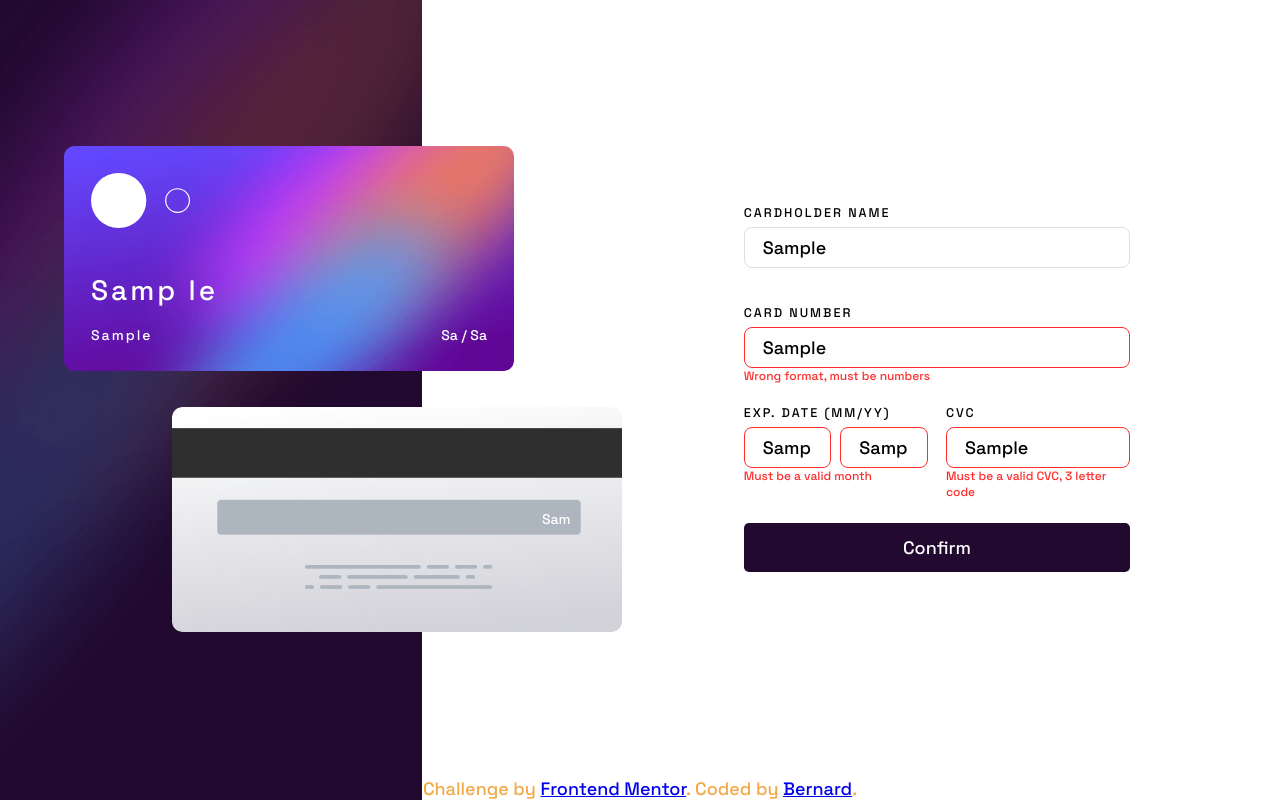
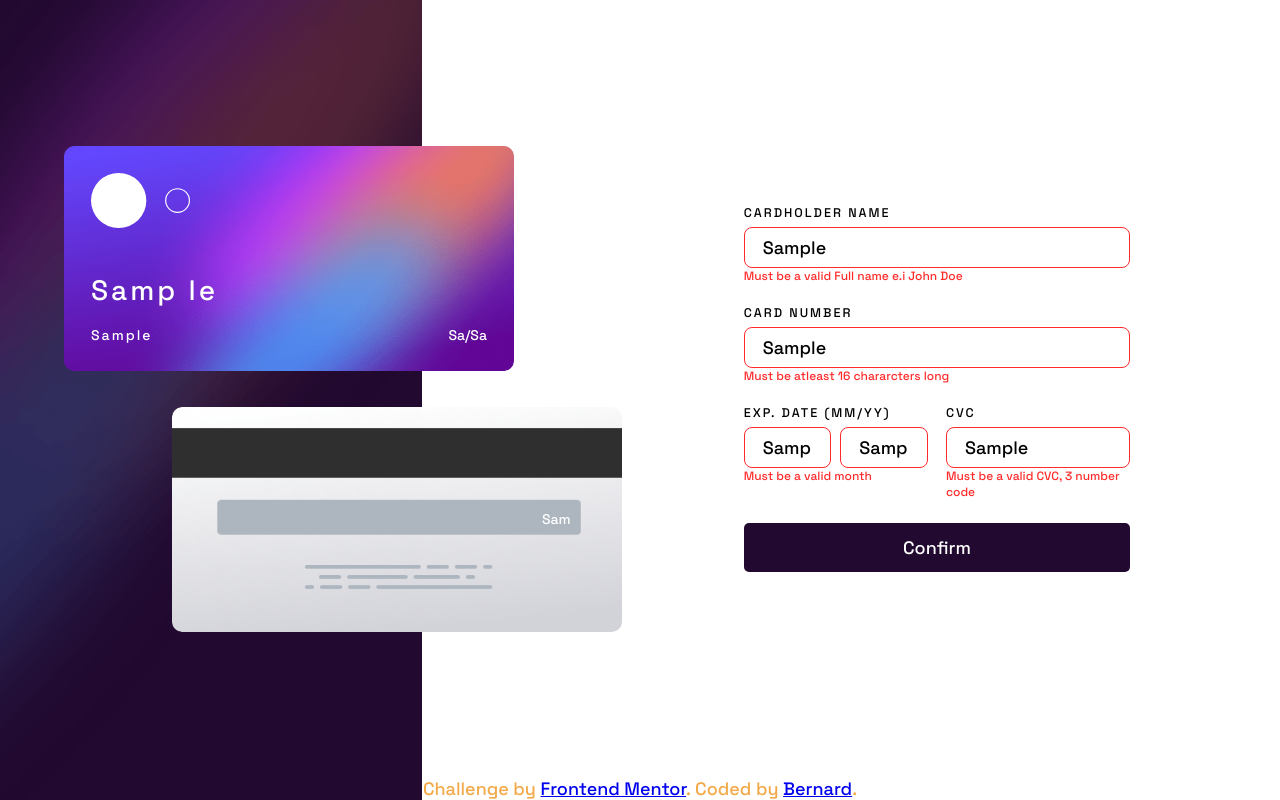
Before and after one commit to BernardusPH/interactive-credit-card, a React (Vite) app: page / in a window 1280 px wide. Both pictures are taken after typing "Sample", "Sample", "Sample", "Sample", "Sample" into the empty fields and a click on the button "Confirm". Built offline with nearby package versions, Linux system fonts and the light colour scheme.

Commit message:
light refactor

```diff
--- /dev/null
+++ b/src/components/UI/ErrorText.jsx
@@ -0,0 +1,11 @@
+import React from 'react';
+
+const ErrorText = (props) => {
+    return (
+        <>
+            {props.hasError?<p className="error-text">{props.errorText}</p> :""}
+        </>
+    );
+}
+
+export default ErrorText;
--- /dev/null
+++ b/src/components/UI/Input.jsx
@@ -0,0 +1,19 @@
+import React from "react";
+
+const Input = (props) => {
+  return (
+    <input
+      type="text"
+      onChange={props.onchange}
+      onBlur={props.onblur}
+      className={props.classname}
+      id={props.id}
+      name={props.id}
+      autoComplete="off"
+      placeholder={props.placeholder}
+      value={props.value}
+    />
+  );
+};
+
+export default Input;
--- /dev/null
+++ b/src/components/UI/Output.jsx
@@ -0,0 +1,11 @@
+import React from 'react';
+
+const Output = (props) => {
+    return (
+        <div className={props.classname}>
+            {props.outputCondition?props.outputText:props.fallBackText}
+        </div>
+    );
+}
+
+export default Output;
--- a/src/components/footer/Footer.css
+++ b/src/components/footer/Footer.css
@@ -1,7 +1,5 @@
 footer {
   text-align: center;
   font-size: 1rem;
-
-  color:rgb(243, 169, 72);
-
+  color: rgb(243, 169, 72);
 }
--- a/src/components/main/cards/backCard/backCard.jsx
+++ b/src/components/main/cards/backCard/backCard.jsx
@@ -1,16 +1,22 @@
-import "./backCard.css"
+import "./backCard.css";
 import CardDetails from "../../../../store/cardDetails-context.jsx";
 import { useContext } from "react";
+import Output from "../../../UI/Output.jsx";
 function BackCard() {
-  const {cardForm}=useContext(CardDetails)
-  const {inputLimit}=useContext(CardDetails)
+  const { cardForm } = useContext(CardDetails);
+  const { inputLimit } = useContext(CardDetails);
 
-  let cvc= (cardForm.values.cvc).substring(0, inputLimit.cvc).trim()
-    return (
-        <div className='backCard'>
-           <div className="back-card-CVC">{ cvc !== "" ? cvc : "000"}</div>
-        </div>
-      );
+  let cvc = cardForm.values.cvc.substring(0, inputLimit.cvc).trim();
+  return (
+    <div className="backCard">
+      <Output
+        classname="back-card-CVC"
+        outputCondition={cvc !== ""}
+        outputText={cvc}
+        fallBackText="000"
+      />
+    </div>
+  );
 }
 
 export default BackCard;
--- a/src/components/main/cards/frontCard/frontCardContent.jsx
+++ b/src/components/main/cards/frontCard/frontCardContent.jsx
@@ -2,11 +2,11 @@ import "./frontCardContent.css";
 import CardDetails from "../../../../store/cardDetails-context.jsx";
 import { useContext } from "react";
 import * as FrontCalculations from "./FrontCardCalculations.jsx";
+import Output from "../../../UI/Output.jsx";
 
 function FrontCardContent() {
   let { cardForm } = useContext(CardDetails);
   let { inputLimit } = useContext(CardDetails);
-
 
   let fullName = FrontCalculations.fullNameProcess(
       cardForm.values.fullName.trim().substring(0, inputLimit.fullName).trim()
@@ -19,19 +19,31 @@ function FrontCardContent() {
       cardForm.values.expYear,
       inputLimit.expYear
     ),
-    cardNumber = FrontCalculations.cardNumberProccess(cardForm.values.cNum,inputLimit.cNum);
+    cardNumber = FrontCalculations.cardNumberProccess(
+      cardForm.values.cNum,
+      inputLimit.cNum
+    );
 
   return (
     <div className="front-card-content">
-      <div className="front-card-number">
-        {cardNumber !== "" ? cardNumber : "0000 0000 0000 0000"}
-      </div>
-      <div className="front-card-name">
-        {fullName !== "" ? fullName : "John Doe"}
-      </div>
-      <div className="front-card-exp-date">
-        {expMonth !== "" ? expMonth : "00"} / {expYear !== "" ? expYear : "00"}
-      </div>
+      <Output
+        classname="front-card-number"
+        outputCondition={cardNumber !== ""}
+        outputText={cardNumber}
+        fallBackText="0000 0000 0000 0000"
+      />
+      <Output
+        classname="front-card-name"
+        outputCondition={fullName !== ""}
+        outputText={fullName}
+        fallBackText="John Doe"
+      />
+      <Output
+        classname="front-card-exp-date"
+        outputCondition={expMonth !== "" && expYear !== ""}
+        outputText={`${expMonth}/${expYear}`}
+        fallBackText="00/00"
+      />
     </div>
   );
 }
--- a/src/components/main/form/Form.jsx
+++ b/src/components/main/form/Form.jsx
@@ -1,129 +1,115 @@
 import { useContext } from "react";
 import "./Form.css";
 import CardDetails from "../../../store/cardDetails-context.jsx";
-
+import Input from "../../UI/Input.jsx";
+import ErrorText from "../../UI/ErrorText.jsx";
 function Form() {
   //Formik state
   const { cardForm } = useContext(CardDetails);
 
   return (
-    <form className="form" onSubmit={cardForm.handleSubmit} autoComplete="off">
+    <form className="form" onSubmit={cardForm.handleSubmit}>
       <div className="card-name">
         <label htmlFor="fullName">CARDHOLDER NAME</label>
-        <input
-          autoComplete="off"
-          className={
+        <Input
+          classname={
             cardForm.errors.fullName && cardForm.touched.fullName
               ? "error-input"
               : "normal-input"
           }
           id="fullName"
           name="fullName"
-          type="text"
           placeholder="e.g John Doe"
           value={cardForm.values.fullName}
-          onChange={cardForm.handleChange}
-          onBlur={cardForm.handleBlur}
+          onchange={cardForm.handleChange}
+          onblur={cardForm.handleBlur}
         />
-        {cardForm.errors.fullName && cardForm.touched.fullName ? (
-          <p className="error-text">{cardForm.errors.fullName}</p>
-        ) : (
-          ""
-        )}
+        <ErrorText
+          hasError={cardForm.errors.fullName && cardForm.touched.fullName}
+          errorText={cardForm.errors.fullName}
+        />
       </div>
 
       <div className="card-fr-number">
         <label htmlFor="cNum">CARD NUMBER</label>
-        <input
-          autoComplete="off"
-          className={
+        <Input
+          classname={
             cardForm.errors.cNum && cardForm.touched.cNum
               ? "error-input"
               : "normal-input"
           }
-          type="text"
           id="cNum"
-          name="cNum"
           placeholder="e.g 1234 5678 9123 0000"
           value={cardForm.values.cNum}
-          onChange={cardForm.handleChange}
-          onBlur={cardForm.handleBlur}
+          onchange={cardForm.handleChange}
+          onblur={cardForm.handleBlur}
         />
-        {cardForm.errors.cNum && cardForm.touched.cNum ? (
-          <p className="error-text">{cardForm.errors.cNum}</p>
-        ) : (
-          ""
-        )}
+        <ErrorText
+          hasError={cardForm.errors.cNum && cardForm.touched.cNum}
+          errorText={cardForm.errors.cNum}
+        />
       </div>
 
       <div className="date-CVC-container">
         <div className="card-month-year">
-          <label htmlFor="month">EXP. DATE (MM/YY)</label>
+          <label htmlFor="expMonth">EXP. DATE (MM/YY)</label>
           <div className="date-flex-wrap">
-            <input
-              autoComplete="off"
-              className={
+            <Input
+              classname={
                 cardForm.errors.expMonth && cardForm.touched.expMonth
                   ? "error-input"
                   : "normal-input"
               }
-              type="text"
               name="expMonth"
               id="expMonth"
               placeholder="MM"
               value={cardForm.values.expMonth}
-              onChange={cardForm.handleChange}
-              onBlur={cardForm.handleBlur}
+              onchange={cardForm.handleChange}
+              onblur={cardForm.handleBlur}
             />
 
-            <input
-              autoComplete="off"
-              className={
+            <Input
+              classname={
                 cardForm.errors.expYear && cardForm.touched.expYear
                   ? "error-input"
                   : "normal-input"
               }
-              type="text"
               placeholder="YY"
               name="expYear"
               id="expYear"
               value={cardForm.values.expYear}
-              onChange={cardForm.handleChange}
-              onBlur={cardForm.handleBlur}
+              onchange={cardForm.handleChange}
+              onblur={cardForm.handleBlur}
             />
           </div>
-          {(cardForm.errors.expMonth && cardForm.touched.expMonth) ||
-          (cardForm.errors.expYear && cardForm.touched.expYear) ? (
-            <p className="error-text">
-              {cardForm.errors.expMonth || cardForm.errors.expYear}
-            </p>
-          ) : (
-            ""
-          )}
+          <ErrorText
+            hasError={
+              (cardForm.errors.expMonth && cardForm.touched.expMonth) ||
+              (cardForm.errors.expYear && cardForm.touched.expYear)
+            }
+            errorText={cardForm.errors.expMonth || cardForm.errors.expYear}
+          />
         </div>
 
         <div className="CVC">
           <label htmlFor="cvc">CVC</label>
-          <input
-            autoComplete="off"
-            className={
+          <Input
+            classname={
               cardForm.errors.cvc && cardForm.touched.cvc
                 ? "error-input"
                 : "normal-input"
             }
-            type="text"
             id="cvc"
             name="cvc"
             placeholder="e.g 123"
             value={cardForm.values.cvc}
-            onChange={cardForm.handleChange}
-            onBlur={cardForm.handleBlur}
+            onchange={cardForm.handleChange}
+            onblur={cardForm.handleBlur}
           />
-          {cardForm.errors.cvc && cardForm.touched.cvc ? (
-            <p className="error-text">{cardForm.errors.cvc}</p>
-          ) : (
-            ""
-          )}
+          <ErrorText
+            hasError={cardForm.errors.cvc && cardForm.touched.cvc}
+            errorText={cardForm.errors.cvc}
+          />
         </div>
       </div>
       <button type="submit" className="form-button">
--- a/src/components/main/maincontainer/Main.jsx
+++ b/src/components/main/maincontainer/Main.jsx
@@ -1,26 +1,15 @@
-import React, { useState } from 'react';
+import React from "react";
 import CardContainer from "../cards/cardContainer.jsx";
-import FormContainer from "../form/FormContainer.jsx"
+import FormContainer from "../form/FormContainer.jsx";
 import "./main.css";
-let CardObj={
-    name:"John Doe",
-    frNr:"0000 0000 0000 0000",
-    month:"00",
-    year:"00",
-    cvc:"000"
+
+let Main = () => {
+  return (
+    <main>
+      <CardContainer />
+      <FormContainer />
+    </main>
+  );
 };
-let Main=()=> {
-const [cardinfo, setcardinfo] = useState(CardObj);
-
-let cardChange=(newCard)=>{
-setcardinfo(newCard)
-}
-    return (
-        <main>
-            <CardContainer cardDetails={cardinfo} />
-            <FormContainer inputHandle={cardChange}/>
-        </main>
-    );
-}
 
 export default Main;
--- a/src/store/cardDetails-context.jsx
+++ b/src/store/cardDetails-context.jsx
@@ -35,11 +35,12 @@ export const FormStorageProvider = (props) => {
         .required("Cant be blank")
         .max(40, "Exceeded max characters")
         .matches(
-          /^[a-zA-Z]+(([',. -][a-zA-Z ])?[a-zA-Z]*)*$/,
+          /^[A-Za-z]+(?:\s+[A-Za-z]+){1,2}$/,
           "Must be a valid Full name e.i John Doe"
         ),
       cNum: Yup.string()
         .required("Cant be blank")
+        .min(16,"Must be atleast 16 chararcters long")
         .matches(/^(\d{4}\s?){4}$/, "Wrong format, must be numbers"),
       expMonth: Yup.string()
         .matches(/^(0?[1-9]|1[0-2])$/, "Must be a valid month")
@@ -50,7 +51,7 @@ export const FormStorageProvider = (props) => {
         .required("Cant be blank"),
       cvc: Yup.string()
         .required("Cant be blank")
-        .matches(/^\d{3}$/, "Must be a valid CVC, 3 letter code"),
+        .matches(/^\d{3}$/, "Must be a valid CVC, 3 number code"),
     }),
     onSubmit: () => {
       setSubmitted(true);
```
Also changed, not shown: src/components/main/form/Submitted.jsx (indentation only).
